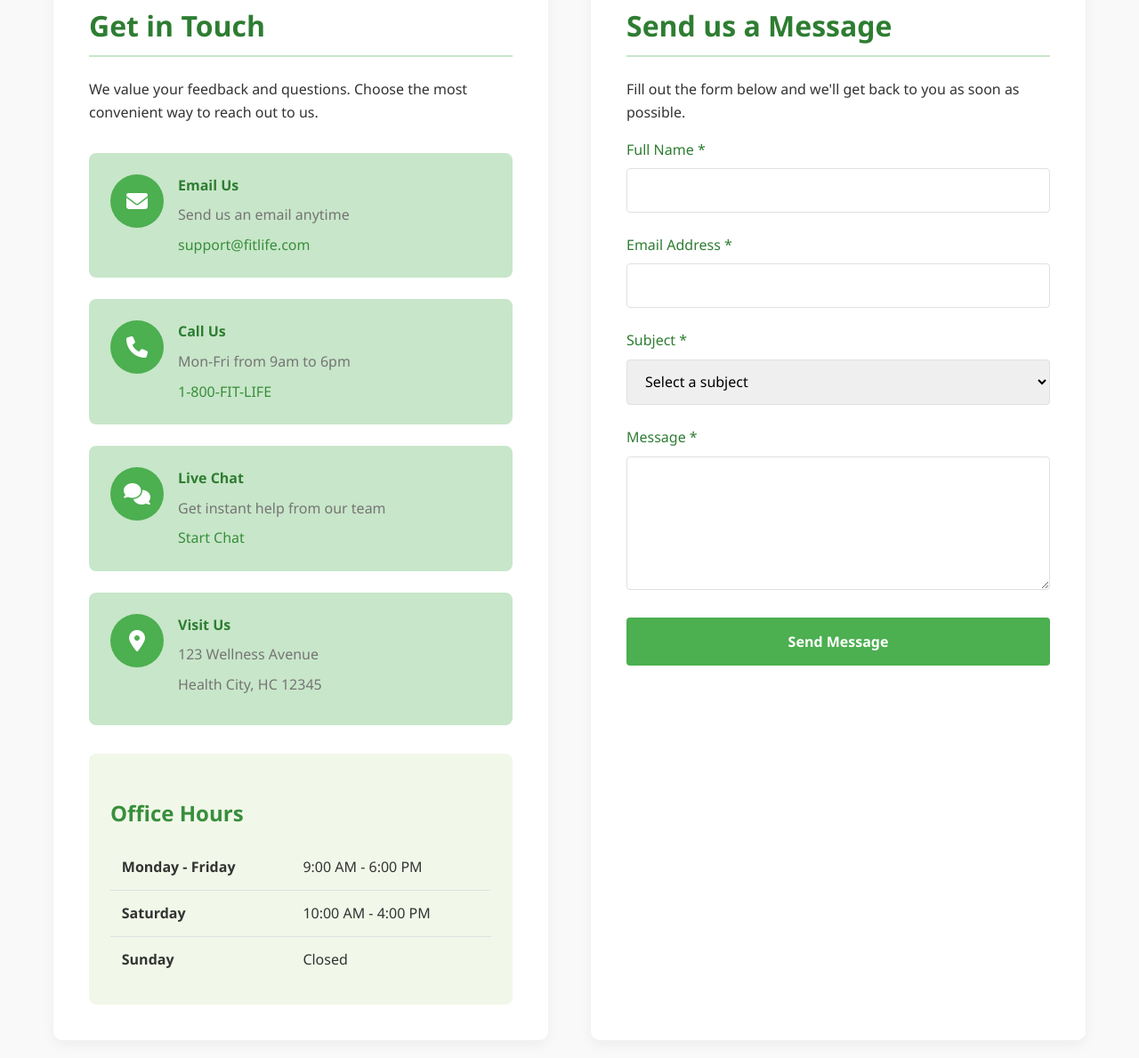
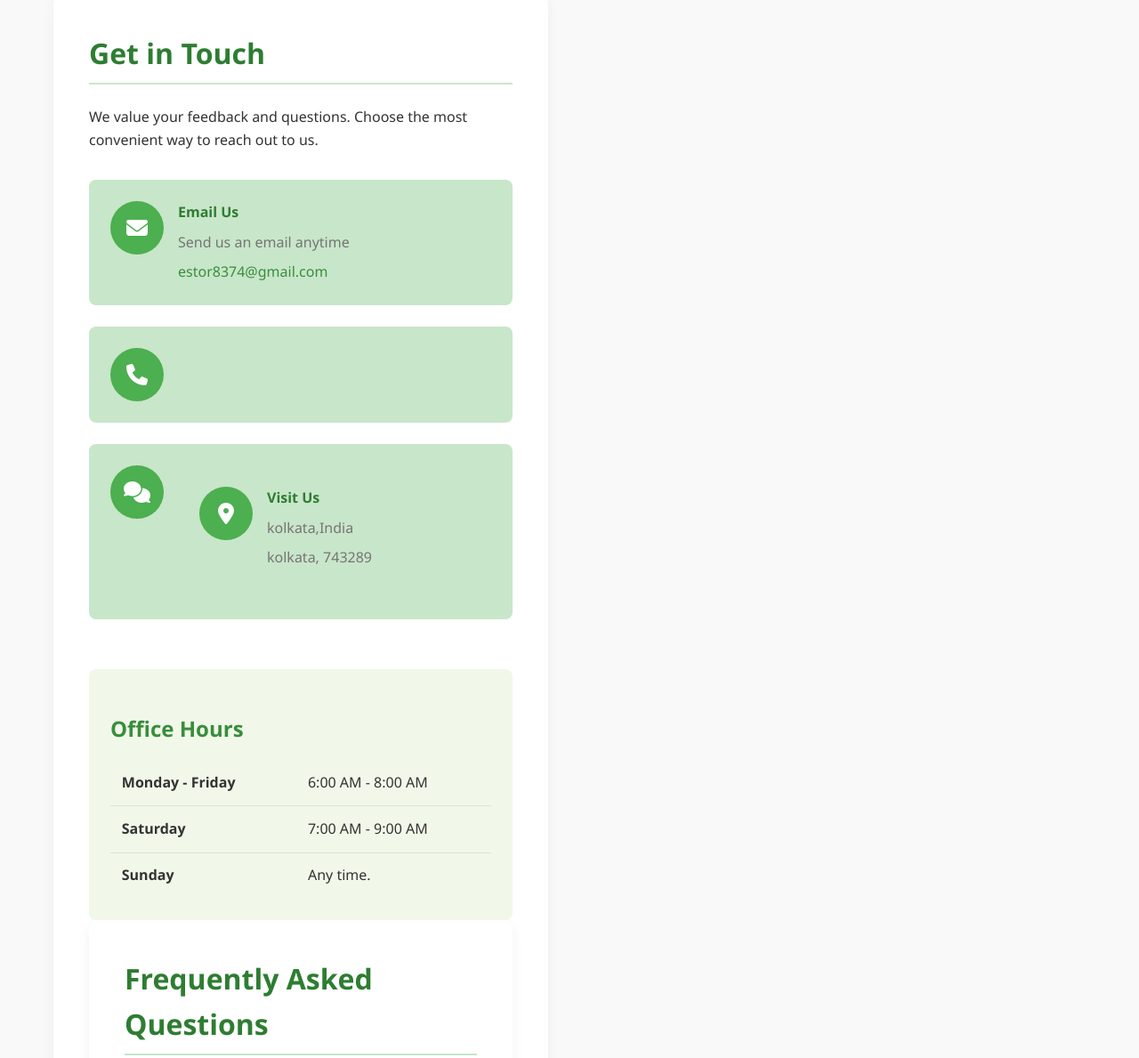
Before and after one commit to estor8374/Saport, a plain HTML site: page contact.html in a window 1280 px wide. Shown: the part 472-1661 px from the top of the page at 89% size. Drawn offline with Linux system fonts and the light colour scheme.

Commit message:
Update contact.html

```diff
--- a/contact.html
+++ b/contact.html
@@ -3,7 +3,7 @@
 <head>
     <meta charset="UTF-8">
     <meta name="viewport" content="width=device-width, initial-scale=1.0">
-    <title>Contact Us | FitLife - Get in Touch</title>
+    <title>Contact Us | Larnloop - Get in Touch</title>
     <meta name="description" content="Contact FitLife for support, questions, or feedback. We're here to help you on your fitness journey.">
     <link rel="stylesheet" href="https://cdnjs.cloudflare.com/ajax/libs/font-awesome/6.4.0/css/all.min.css">
     <style>
@@ -459,7 +459,7 @@
         <div class="container header-content">
             <div class="logo">
                 <i class="fas fa-heartbeat"></i>
-                <span>FitLife</span>
+                <span>Larnloop</span>
             </div>
             <a href="index.html" class="back-button">
                 <i class="fas fa-arrow-left"></i>
@@ -471,7 +471,7 @@
     <main class="container">
         <div class="contact-hero">
             <h1>We're Here to Help</h1>
-            <p>Have questions about our fitness programs, need technical support, or want to share feedback? Our team is ready to assist you on your fitness journey.</p>
+            <p>Have questions about our larning and fitness programs, need technical support, or want to share feedback? Our team is ready to assist you on your larning and fitness journey.</p>
         </div>
 
         <div class="contact-content">
@@ -487,7 +487,7 @@
                         <div class="contact-details">
                             <h4>Email Us</h4>
                             <p>Send us an email anytime</p>
-                            <a href="mailto:support@fitlife.com" class="contact-link">support@fitlife.com</a>
+                            <a href="mailto:estor8374@gmail.com" class="contact-link">estor8374@gmail.com</a>
                         </div>
                     </div>
 
@@ -495,23 +495,13 @@
                         <div class="contact-icon">
                             <i class="fas fa-phone"></i>
                         </div>
-                        <div class="contact-details">
-                            <h4>Call Us</h4>
-                            <p>Mon-Fri from 9am to 6pm</p>
-                            <a href="tel:+1-800-FIT-LIFE" class="contact-link">1-800-FIT-LIFE</a>
-                        </div>
+
                     </div>
 
                     <div class="contact-method">
                         <div class="contact-icon">
                             <i class="fas fa-comments"></i>
                         </div>
-                        <div class="contact-details">
-                            <h4>Live Chat</h4>
-                            <p>Get instant help from our team</p>
-                            <a href="#" class="contact-link">Start Chat</a>
-                        </div>
-                    </div>
 
                     <div class="contact-method">
                         <div class="contact-icon">
@@ -519,8 +509,8 @@
                         </div>
                         <div class="contact-details">
                             <h4>Visit Us</h4>
-                            <p>123 Wellness Avenue</p>
-                            <p>Health City, HC 12345</p>
+                            <p>kolkata,India</p>
+                            <p>kolkata, 743289</p>
                         </div>
                     </div>
                 </div>
@@ -530,62 +520,19 @@
                     <table class="hours-table">
                         <tr>
                             <td class="day">Monday - Friday</td>
-                            <td>9:00 AM - 6:00 PM</td>
+                            <td>6:00 AM - 8:00 AM</td>
                         </tr>
                         <tr>
                             <td class="day">Saturday</td>
-                            <td>10:00 AM - 4:00 PM</td>
+                            <td>7:00 AM - 9:00 AM</td>
                         </tr>
                         <tr>
                             <td class="day">Sunday</td>
-                            <td>Closed</td>
+                            <td>Any time.</td>
                         </tr>
                     </table>
                 </div>
             </div>
-
-            <div class="contact-form">
-                <h2>Send us a Message</h2>
-                <p>Fill out the form below and we'll get back to you as soon as possible.</p>
-
-                <form id="contactForm">
-                    <div class="form-group">
-                        <label for="name">Full Name *</label>
-                        <input type="text" id="name" name="name" required>
-                    </div>
-
-                    <div class="form-group">
-                        <label for="email">Email Address *</label>
-                        <input type="email" id="email" name="email" required>
-                    </div>
-
-                    <div class="form-group">
-                        <label for="subject">Subject *</label>
-                        <select id="subject" name="subject" required>
-                            <option value="">Select a subject</option>
-                            <option value="general">General Inquiry</option>
-                            <option value="technical">Technical Support</option>
-                            <option value="billing">Billing Question</option>
-                            <option value="feedback">Feedback</option>
-                            <option value="partnership">Partnership</option>
-                        </select>
-                    </div>
-
-                    <div class="form-group">
-                        <label for="message">Message *</label>
-                        <textarea id="message" name="message" required></textarea>
-                    </div>
-
-                    <button type="submit" class="submit-btn">Send Message</button>
-                </form>
-
-                <div class="success-message" id="successMessage">
-                    <i class="fas fa-check-circle"></i>
-                    <h3>Message Sent Successfully!</h3>
-                    <p>Thank you for contacting us. We'll get back to you within 24 hours.</p>
-                </div>
-            </div>
-        </div>
 
         <div class="faq-section">
             <h2>Frequently Asked Questions</h2>
@@ -668,8 +615,6 @@
                     <h3>Quick Links</h3>
                     <ul class="footer-links">
                         <li><a href="index.html">Home</a></li>
-                        <li><a href="workouts.html">Workouts</a></li>
-                        <li><a href="nutrition.html">Nutrition</a></li>
                         <li><a href="about.html">About Us</a></li>
                         <li><a href="contact.html">Contact</a></li>
                     </ul>
@@ -679,15 +624,13 @@
                     <h3>Legal</h3>
                     <ul class="footer-links">
                         <li><a href="privacy-policy.html">Privacy Policy</a></li>
-                        <li><a href="terms.html">Terms of Service</a></li>
-                        <li><a href="cookies.html">Cookie Policy</a></li>
-                        <li><a href="disclaimer.html">Disclaimer</a></li>
+
                     </ul>
                 </div>
             </div>
 
             <div class="copyright">
-                <p>&copy; 2023 FitLife Fitness & Nutrition. All rights reserved.</p>
+                <p>&copy; 2019 Larnloop Fitness & Nutrition. All rights reserved.</p>
             </div>
         </div>
     </footer>
```
